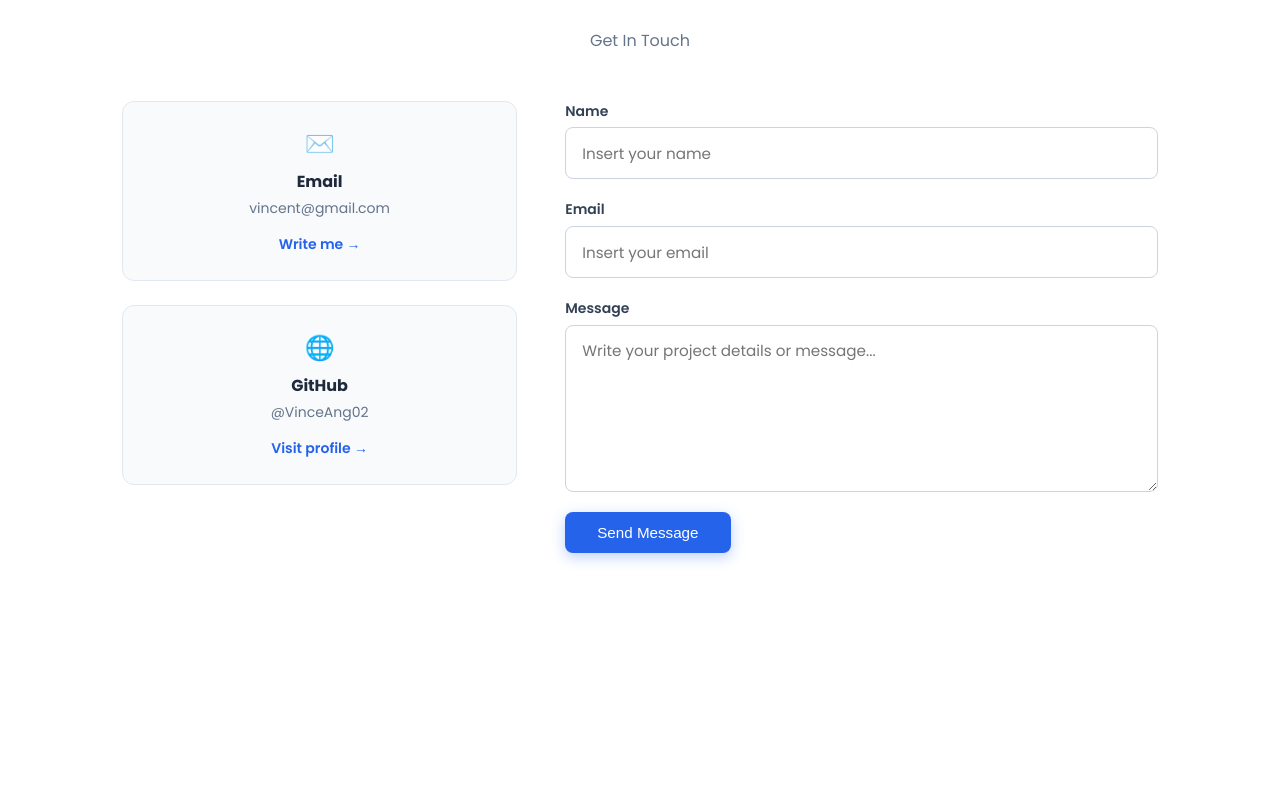
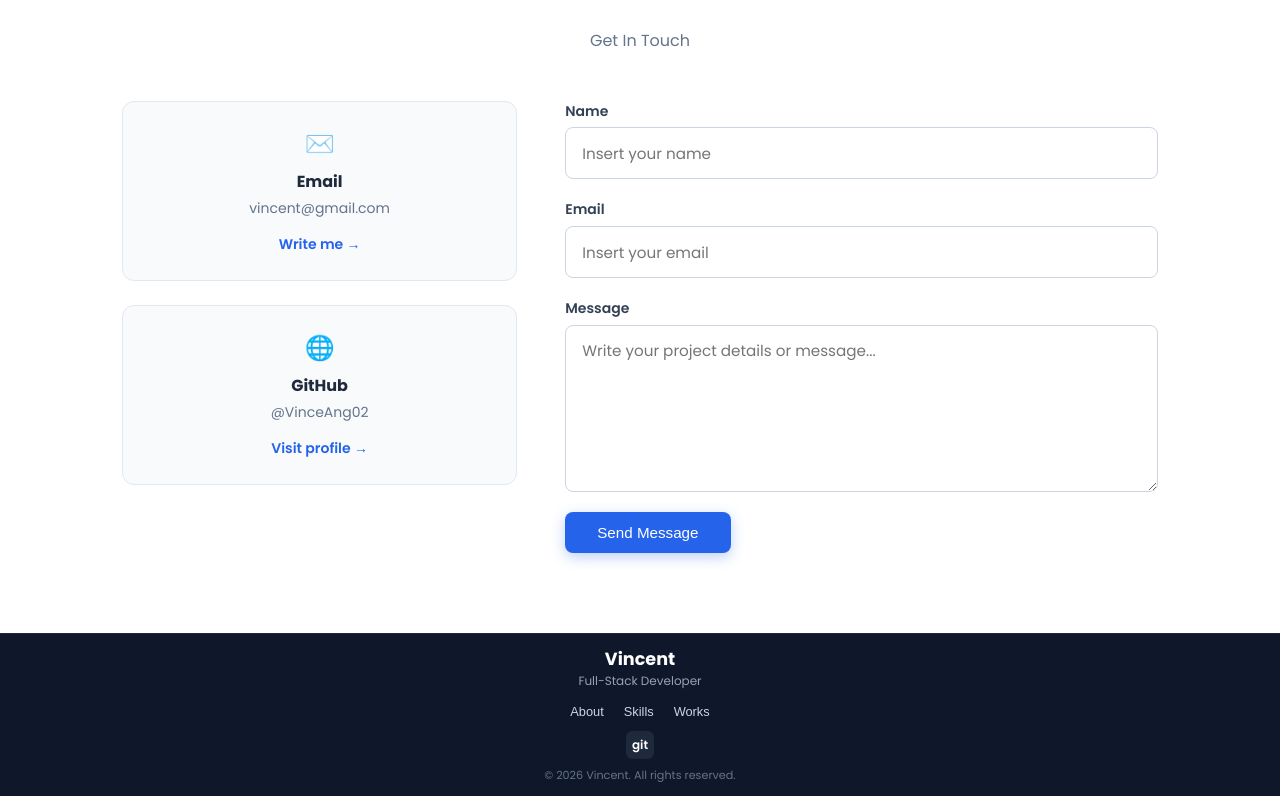
Before and after one commit to VinceAng02/Vince-anbilibabol-portfolio, a React (Vite) app in the folder my-portfolio/: page / in a window 1280 px wide. Shown: the part 3352-4148 px from the top of the page. Before the commit the page ends 3985 px from the top, so only its background shows below. Built offline with nearby package versions, Linux system fonts and the light colour scheme.

Commit message:
Add Footer component with styling and integrate into main layout

```diff
--- a/my-portfolio/src/App.css
+++ b/my-portfolio/src/App.css
@@ -80,3 +80,21 @@ body {
 .floating {
   animation: float 5s ease-in-out infinite;
 }
+
+html,
+body,
+#root {
+  height: 100%;
+  margin: 0;
+  padding: 0;
+}
+
+.app {
+  display: flex;
+  flex-direction: column;
+  min-height: 100vh;
+}
+
+main {
+  flex: 1;
+}
--- a/my-portfolio/src/App.jsx
+++ b/my-portfolio/src/App.jsx
@@ -5,6 +5,7 @@ import About from './components/About';
 import Skills from './components/Skills';
 import Works from './components/Works';
 import Contact from './components/Contact';
+import Footer from './components/Footer';
 
 export default function App() {
   const [activeSection, setActiveSection] = useState('home');
@@ -19,6 +20,7 @@ export default function App() {
         <Works />
         <Contact />
       </main>
+      <Footer />
     </div>
   );
 }
--- /dev/null
+++ b/my-portfolio/src/components/Footer.css
@@ -0,0 +1,87 @@
+/* Ultra-Compact Footer */
+.footer {
+  background-color: #0f172a;
+  color: #ffffff;
+  padding: 0.75rem 1rem; /* Extremely small top and bottom padding */
+  border-top: 1px solid #1e293b;
+  width: 100%;
+  box-sizing: border-box;
+}
+
+.footer-container {
+  max-width: 1100px;
+  margin: 0 auto;
+  display: flex;
+  flex-direction: column;
+  align-items: center;
+}
+
+/* Slimmed Header & Subtitle */
+.footer-title {
+  font-size: 1.1rem;
+  font-weight: 700;
+  color: #ffffff;
+  margin: 0;
+}
+
+.footer-subtitle {
+  font-size: 0.75rem;
+  color: #94a3b8;
+  margin-bottom: 0.5rem;
+}
+
+/* Horizontal Inline Links */
+.footer-links {
+  display: flex;
+  gap: 1.25rem;
+  list-style: none;
+  padding: 0;
+  margin: 0 0 0.5rem 0;
+}
+
+.footer-link {
+  background: none;
+  border: none;
+  color: #cbd5e1;
+  font-size: 0.8rem;
+  font-weight: 500;
+  cursor: pointer;
+  transition: color 0.2s ease;
+}
+
+.footer-link:hover {
+  color: #3b82f6;
+}
+
+/* Compact Social Icon */
+.footer-socials {
+  display: flex;
+  gap: 0.75rem;
+  margin-bottom: 0.5rem;
+}
+
+.footer-social {
+  background-color: #1e293b;
+  color: #ffffff;
+  width: 28px;
+  height: 28px;
+  border-radius: 0.375rem;
+  display: flex;
+  justify-content: center;
+  align-items: center;
+  text-decoration: none;
+  font-weight: 600;
+  font-size: 0.75rem;
+  transition: background-color 0.2s ease, transform 0.2s ease;
+}
+
+.footer-social:hover {
+  background-color: #2563eb;
+  transform: translateY(-1px);
+}
+
+.footer-copy {
+  font-size: 0.7rem;
+  color: #64748b;
+  text-align: center;
+}
--- /dev/null
+++ b/my-portfolio/src/components/Footer.jsx
@@ -0,0 +1,63 @@
+import React from "react";
+import "./Footer.css";
+
+export default function Footer() {
+  const scrollToSection = (id) => {
+    const element = document.getElementById(id);
+    if (element) {
+      element.scrollIntoView({ behavior: "smooth" });
+    }
+  };
+
+  return (
+    <footer className="footer">
+      <div className="footer-container">
+        <h1 className="footer-title">Vincent</h1>
+        <span className="footer-subtitle">Full-Stack Developer</span>
+
+        <ul className="footer-links">
+          <li>
+            <button
+              onClick={() => scrollToSection("about")}
+              className="footer-link"
+            >
+              About
+            </button>
+          </li>
+          <li>
+            <button
+              onClick={() => scrollToSection("skills")}
+              className="footer-link"
+            >
+              Skills
+            </button>
+          </li>
+          <li>
+            <button
+              onClick={() => scrollToSection("works")}
+              className="footer-link"
+            >
+              Works
+            </button>
+          </li>
+        </ul>
+
+        <div className="footer-socials">
+          <a
+            href="https://github.com/VinceAng02"
+            target="_blank"
+            rel="noopener noreferrer"
+            className="footer-social"
+            aria-label="GitHub"
+          >
+            git
+          </a>
+        </div>
+
+        <span className="footer-copy">
+          &#169; {new Date().getFullYear()} Vincent. All rights reserved.
+        </span>
+      </div>
+    </footer>
+  );
+}
```
